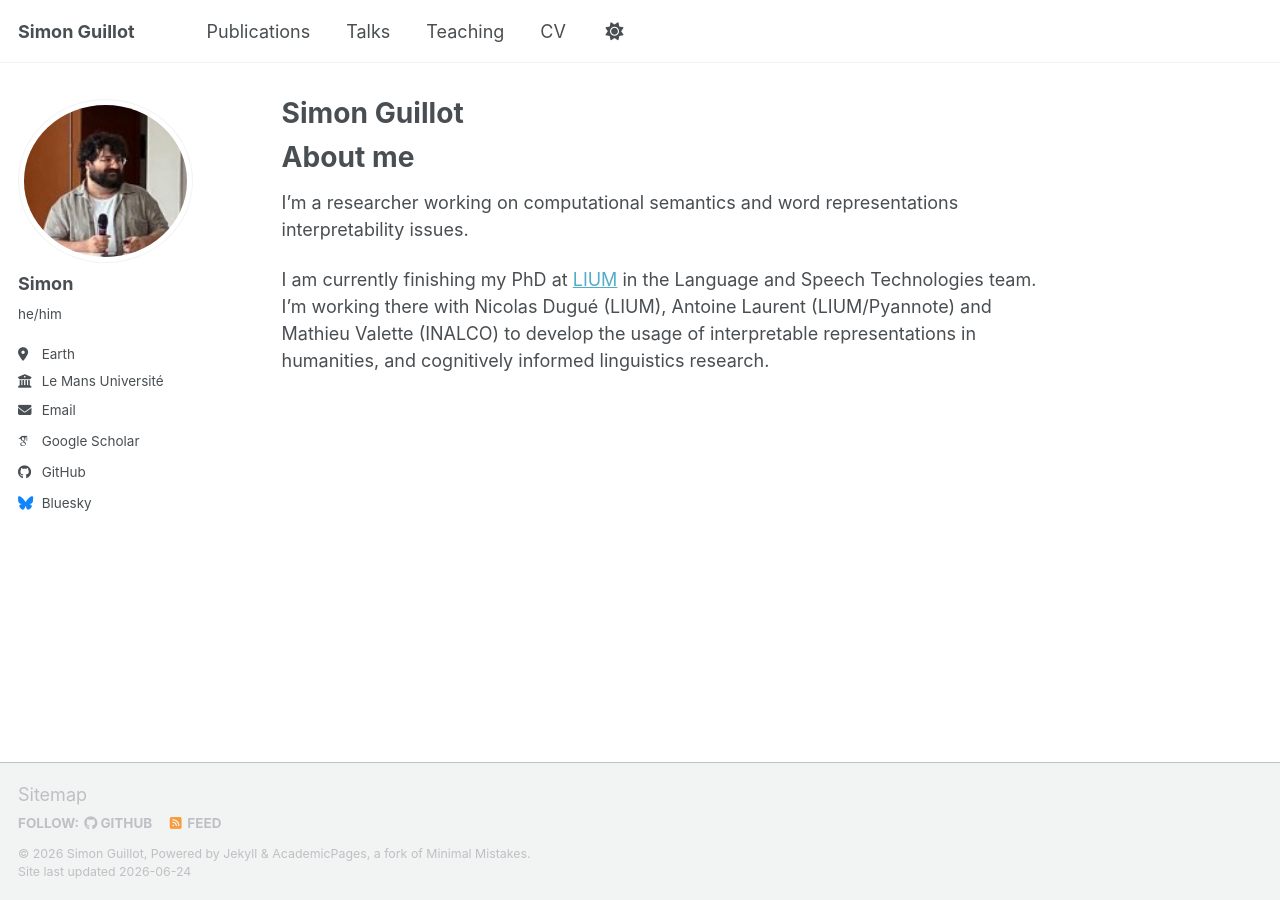
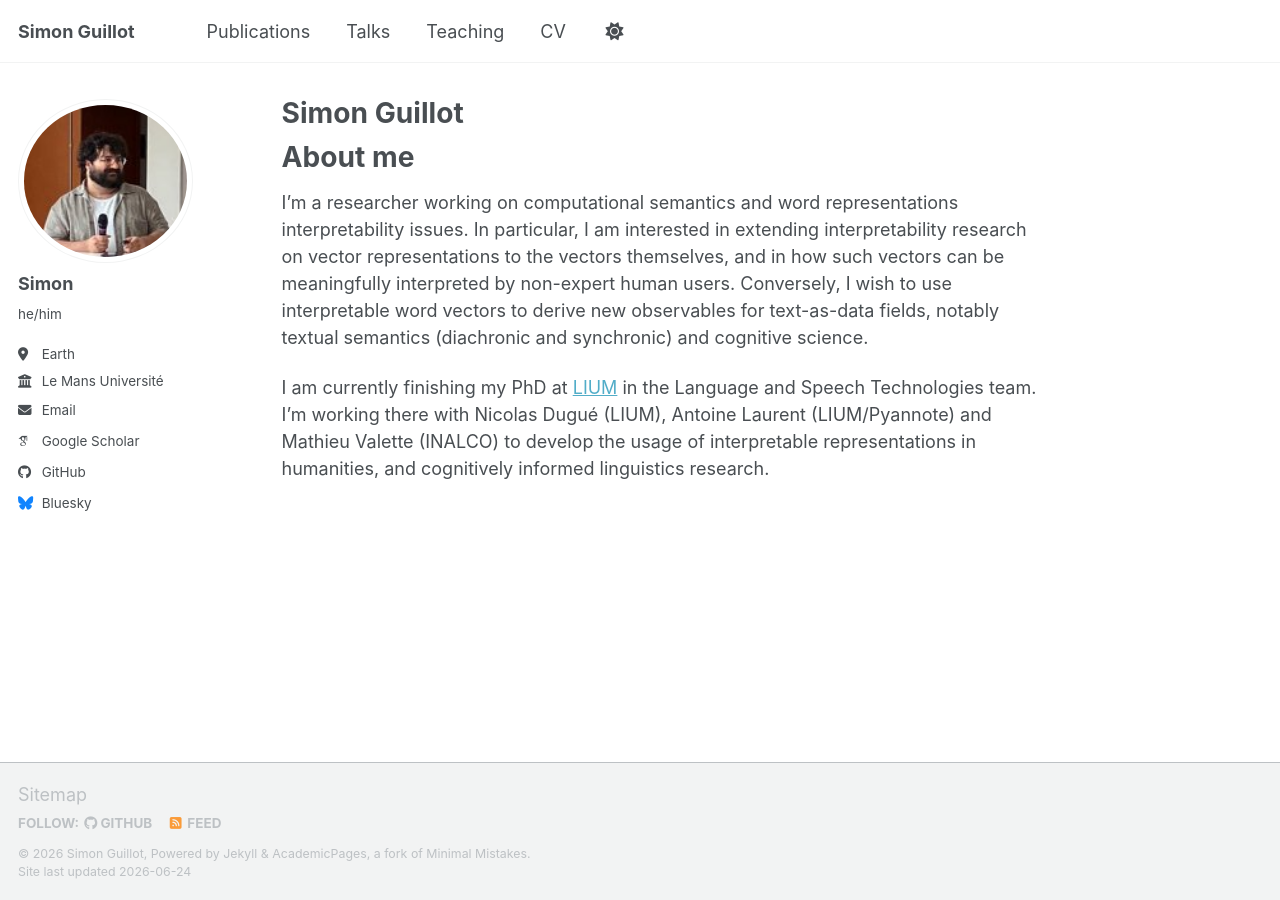
Before and after one commit to SimonGuillot/simonguillot.github.io, a Jekyll site: the page built from _pages/about.md, in a window 1280 px wide. Built offline with Jekyll 4.4.1, drawn with Linux system fonts in a browser that asks for light colours; some web fonts are replaced; a script bundle is joined from its source files by our own code; library files that are not in the unit come from our copies.

Commit message:
Update about.md

```diff
--- a/_pages/about.md
+++ b/_pages/about.md
@@ -10,6 +10,6 @@ redirect_from:
 
 About me
 ======
-I'm a researcher working on computational semantics and word representations interpretability issues.
+I'm a researcher working on computational semantics and word representations interpretability issues. In particular, I am interested in extending interpretability research on vector representations to the vectors themselves, and in how such vectors can be meaningfully interpreted by non-expert human users. Conversely, I wish to use interpretable word vectors to derive new observables for text-as-data fields, notably textual semantics (diachronic and synchronic) and cognitive science.
 
 I am currently finishing my PhD at [LIUM](https://lium.univ-lemans.fr/lium/lst/) in the Language and Speech Technologies team. I'm working there with Nicolas Dugué (LIUM), Antoine Laurent (LIUM/Pyannote) and Mathieu Valette (INALCO) to develop the usage of interpretable representations in humanities, and cognitively informed linguistics research.
```
